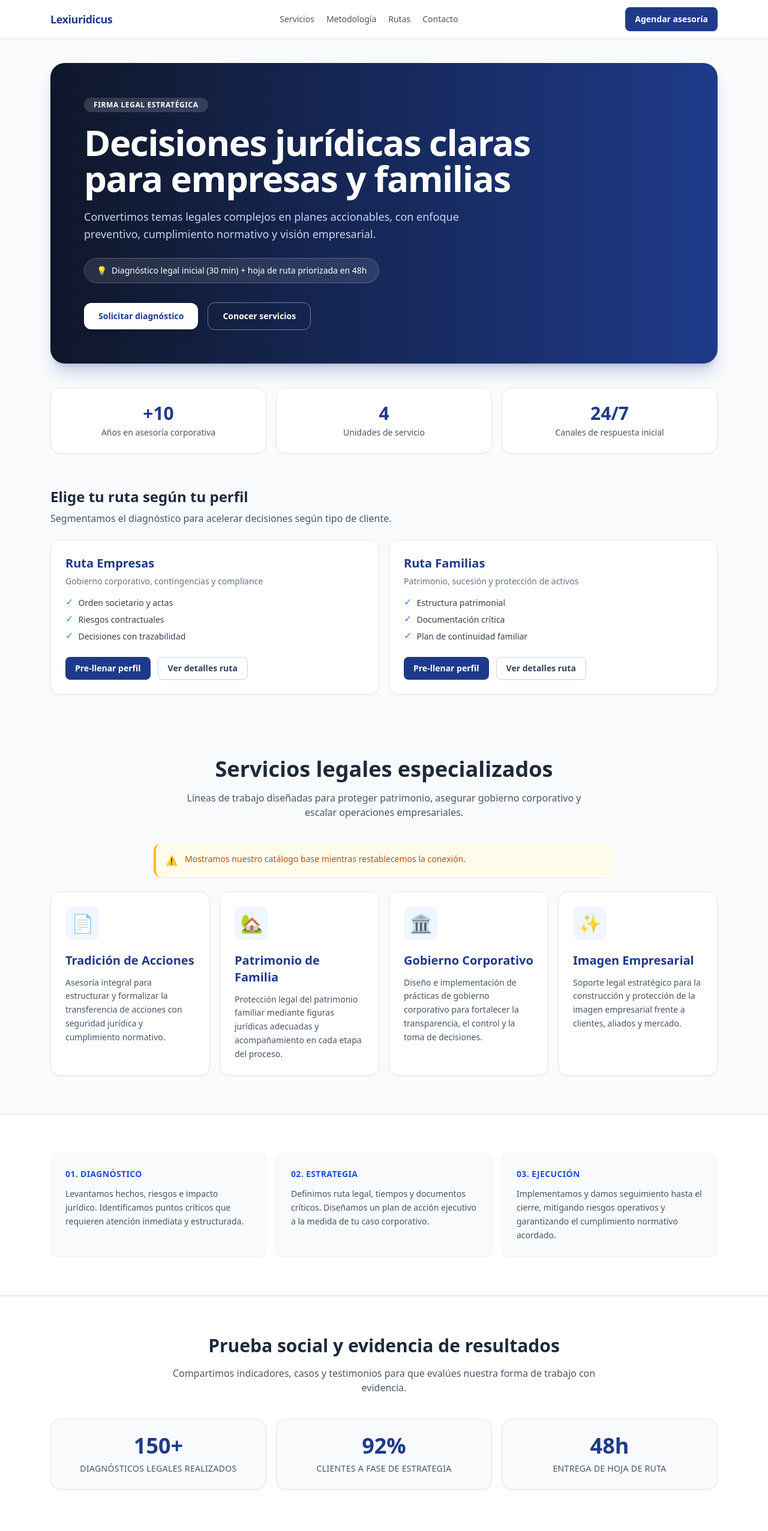
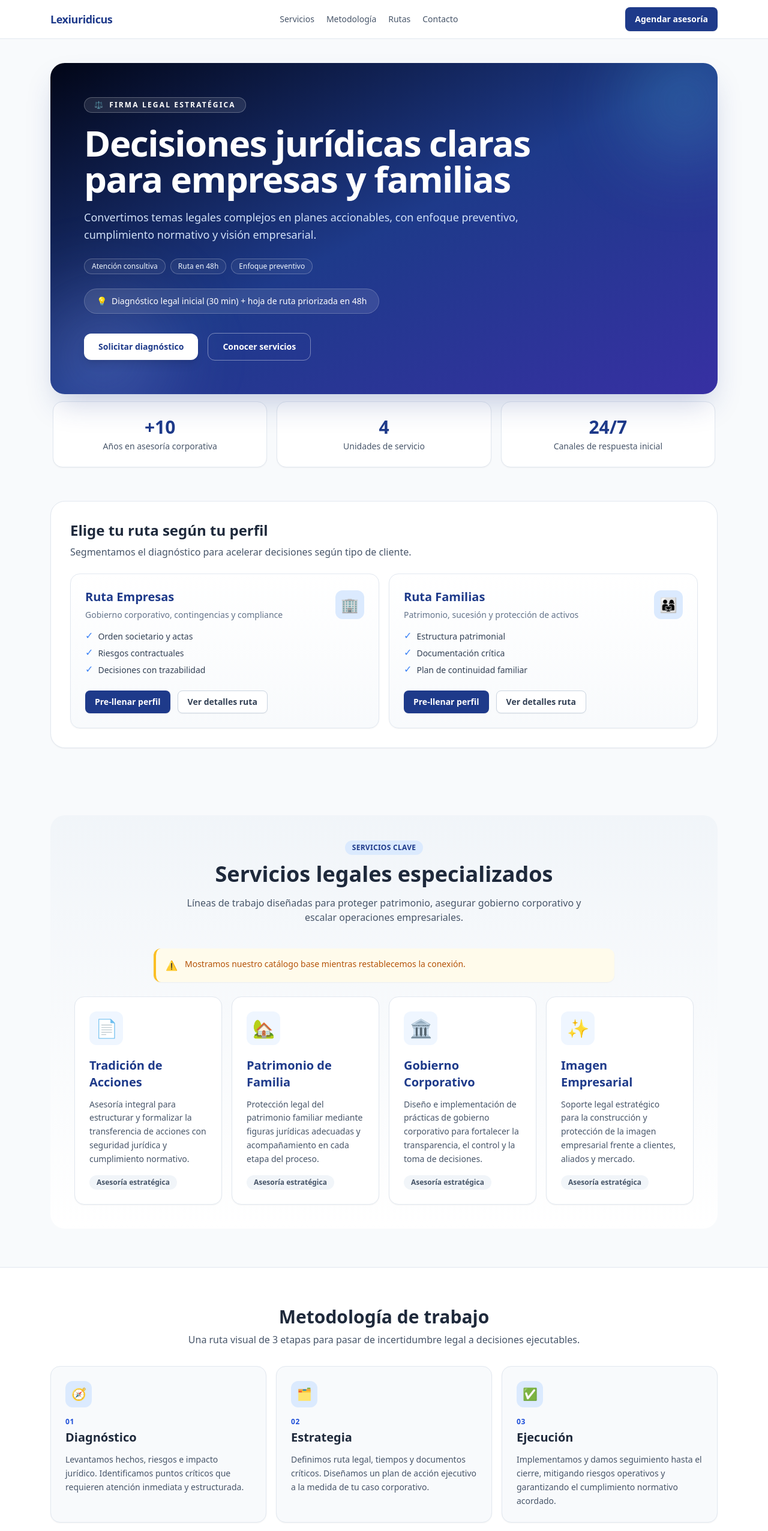
Before and after one commit to lider11/paginaabogados, a React (Vite) app in the folder frontend/: page / in a window 1280 px wide. Shown: the top 2552 px of the page at 60% size. Built offline with nearby package versions, Linux system fonts and the light colour scheme; no server answers.

Commit message:
Rediseña secciones para hacer la landing más visual y atractiva

```diff
--- a/frontend/index.html
+++ b/frontend/index.html
@@ -4,6 +4,22 @@
     <meta charset="UTF-8" />
     <meta name="viewport" content="width=device-width, initial-scale=1.0" />
     <title>Lexiuridicus | Servicios Jurídicos</title>
+    <meta name="description" content="Firma legal estratégica para empresas y familias. Diagnóstico legal inicial y hoja de ruta priorizada en 48h." />
+    <meta name="theme-color" content="#0f172a" />
+    <link rel="canonical" href="https://lexiuridicus.site/" />
+
+    <meta property="og:type" content="website" />
+    <meta property="og:site_name" content="Lexiuridicus" />
+    <meta property="og:title" content="Lexiuridicus | Servicios Jurídicos" />
+    <meta property="og:description" content="Decisiones jurídicas claras para empresas y familias con enfoque preventivo y estratégico." />
+    <meta property="og:url" content="https://lexiuridicus.site/" />
+    <meta property="og:image" content="https://lexiuridicus.site/og-cover.jpg" />
+
+    <meta name="twitter:card" content="summary_large_image" />
+    <meta name="twitter:title" content="Lexiuridicus | Servicios Jurídicos" />
+    <meta name="twitter:description" content="Diagnóstico legal inicial y planes accionables para empresas y familias." />
+    <meta name="twitter:image" content="https://lexiuridicus.site/og-cover.jpg" />
+
     <script src="https://cdn.tailwindcss.com"></script>
   </head>
   <body class="m-0 bg-slate-50 text-slate-900">
--- a/frontend/src/App.jsx
+++ b/frontend/src/App.jsx
@@ -1,5 +1,5 @@
 import { useEffect, useState } from 'react';
-import { Routes, Route, useNavigate } from 'react-router-dom';
+import { Routes, Route, useNavigate, useLocation } from 'react-router-dom';
 import Header from './components/Header';
 import ContactForm from './components/ContactForm';
 import Toast from './components/Toast';
@@ -40,6 +40,7 @@ function App() {
   const [error, setError] = useState('');
   const [toastMessage, setToastMessage] = useState(null);
   const navigate = useNavigate();
+  const location = useLocation();
 
   const [leadForm, setLeadForm] = useState({
     perfil: 'Empresa',
@@ -74,6 +75,19 @@ function App() {
       });
   }, []);
 
+  useEffect(() => {
+    if (!window.gtag) return;
+
+    if (location.pathname === '/') {
+      window.gtag('event', 'view_home');
+      return;
+    }
+
+    if (location.pathname.startsWith('/rutas/')) {
+      window.gtag('event', 'view_route', { route_slug: location.pathname.replace('/rutas/', '') });
+    }
+  }, [location.pathname]);
+
   const updateLeadForm = (newData) => {
     setLeadForm((prev) => {
       const updated = { ...prev, ...newData };
@@ -98,7 +112,6 @@ function App() {
       window.gtag('event', 'select_route', { route_name: route.title });
     }
 
-    // Go to home and scroll to contact
     navigate('/', { replace: true });
     setTimeout(() => {
       const contactSection = document.getElementById('contacto');
@@ -109,14 +122,15 @@ function App() {
   };
 
   return (
-    <div className="bg-slate-50 text-slate-900 min-h-screen flex flex-col font-sans">
+    <div className="min-h-screen flex flex-col bg-slate-50 font-sans text-slate-900">
+      <a href="#main-content" className="sr-only focus:not-sr-only focus:absolute focus:left-4 focus:top-3 focus:z-50 focus:rounded-md focus:bg-white focus:px-3 focus:py-2 focus:text-sm focus:font-semibold focus:text-blue-900">Saltar al contenido principal</a>
       <Header whatsappLink={whatsappLink} />
 
-      <div className="flex-grow">
+      <main id="main-content" className="flex-grow">
         <Routes>
           <Route
             path="/"
-            element={
+            element={(
               <HomePage
                 diagnosticOffer={diagnosticOffer}
                 onRouteSelect={handleRouteSelect}
@@ -124,14 +138,14 @@ function App() {
                 loading={loading}
                 error={error}
               />
-            }
+            )}
           />
           <Route
             path="/rutas/:slug"
             element={<RutaPage onRouteSelect={handleRouteSelect} />}
           />
         </Routes>
-      </div>
+      </main>
 
       <ContactForm
         leadForm={leadForm}
--- a/frontend/src/components/Header.jsx
+++ b/frontend/src/components/Header.jsx
@@ -1,20 +1,72 @@
+import { useEffect, useState } from 'react';
 import { Link } from 'react-router-dom';
 
 export default function Header({ whatsappLink }) {
+  const [isMobileMenuOpen, setIsMobileMenuOpen] = useState(false);
+
+  useEffect(() => {
+    const onKeyDown = (event) => {
+      if (event.key === 'Escape') {
+        setIsMobileMenuOpen(false);
+      }
+    };
+
+    window.addEventListener('keydown', onKeyDown);
+    return () => window.removeEventListener('keydown', onKeyDown);
+  }, []);
+
   return (
-    <header className="sticky top-0 z-10 border-b border-slate-200 bg-white/90 backdrop-blur">
+    <header className="sticky top-0 z-20 border-b border-slate-200 bg-white/90 backdrop-blur">
       <nav className="mx-auto flex max-w-6xl items-center justify-between px-5 py-3">
-        <Link to="/" className="font-bold text-blue-900 text-lg tracking-tight">Lexiuridicus</Link>
+        <Link
+          to="/"
+          className="text-lg font-bold tracking-tight text-blue-900 focus-visible:outline-none focus-visible:ring-2 focus-visible:ring-blue-700 focus-visible:ring-offset-2"
+        >
+          Lexiuridicus
+        </Link>
+
         <div className="hidden gap-5 text-sm font-medium text-slate-600 md:flex">
-          <a href="/#servicios" className="hover:text-blue-900 transition-colors">Servicios</a>
-          <a href="/#metodologia" className="hover:text-blue-900 transition-colors">Metodología</a>
-          <a href="/#rutas" className="hover:text-blue-900 transition-colors">Rutas</a>
-          <a href="/#contacto" className="hover:text-blue-900 transition-colors">Contacto</a>
+          <a href="/#servicios" className="transition-colors hover:text-blue-900 focus-visible:outline-none focus-visible:ring-2 focus-visible:ring-blue-700 focus-visible:ring-offset-2">Servicios</a>
+          <a href="/#metodologia" className="transition-colors hover:text-blue-900 focus-visible:outline-none focus-visible:ring-2 focus-visible:ring-blue-700 focus-visible:ring-offset-2">Metodología</a>
+          <a href="/#rutas" className="transition-colors hover:text-blue-900 focus-visible:outline-none focus-visible:ring-2 focus-visible:ring-blue-700 focus-visible:ring-offset-2">Rutas</a>
+          <a href="/#contacto" className="transition-colors hover:text-blue-900 focus-visible:outline-none focus-visible:ring-2 focus-visible:ring-blue-700 focus-visible:ring-offset-2">Contacto</a>
         </div>
-        <a href={whatsappLink} target="_blank" rel="noreferrer" className="rounded-lg bg-blue-900 px-4 py-2.5 text-xs font-semibold text-white sm:text-sm hover:bg-blue-800 transition shadow-sm hover:shadow">
-          Agendar asesoría
-        </a>
+
+        <div className="flex items-center gap-2">
+          <a
+            href={whatsappLink}
+            target="_blank"
+            rel="noreferrer"
+            className="rounded-lg bg-blue-900 px-4 py-2.5 text-xs font-semibold text-white shadow-sm transition hover:bg-blue-800 hover:shadow focus-visible:outline-none focus-visible:ring-2 focus-visible:ring-blue-700 focus-visible:ring-offset-2 sm:text-sm"
+          >
+            Agendar asesoría
+          </a>
+          <button
+            type="button"
+            aria-controls="mobile-nav"
+            aria-expanded={isMobileMenuOpen}
+            aria-label={isMobileMenuOpen ? 'Cerrar menú de navegación' : 'Abrir menú de navegación'}
+            onClick={() => setIsMobileMenuOpen((prev) => !prev)}
+            className="inline-flex rounded-lg border border-slate-300 px-3 py-2 text-xs font-semibold text-slate-700 transition hover:bg-slate-100 focus-visible:outline-none focus-visible:ring-2 focus-visible:ring-blue-700 focus-visible:ring-offset-2 md:hidden"
+          >
+            Menú
+          </button>
+        </div>
       </nav>
+
+      {isMobileMenuOpen && (
+        <div
+          id="mobile-nav"
+          className="border-t border-slate-200 bg-white px-5 py-4 md:hidden"
+        >
+          <div className="flex flex-col gap-3 text-sm font-medium text-slate-700">
+            <a href="/#servicios" onClick={() => setIsMobileMenuOpen(false)} className="rounded-md px-1 py-1.5 transition hover:bg-slate-100 focus-visible:outline-none focus-visible:ring-2 focus-visible:ring-blue-700 focus-visible:ring-offset-2">Servicios</a>
+            <a href="/#metodologia" onClick={() => setIsMobileMenuOpen(false)} className="rounded-md px-1 py-1.5 transition hover:bg-slate-100 focus-visible:outline-none focus-visible:ring-2 focus-visible:ring-blue-700 focus-visible:ring-offset-2">Metodología</a>
+            <a href="/#rutas" onClick={() => setIsMobileMenuOpen(false)} className="rounded-md px-1 py-1.5 transition hover:bg-slate-100 focus-visible:outline-none focus-visible:ring-2 focus-visible:ring-blue-700 focus-visible:ring-offset-2">Rutas</a>
+            <a href="/#contacto" onClick={() => setIsMobileMenuOpen(false)} className="rounded-md px-1 py-1.5 transition hover:bg-slate-100 focus-visible:outline-none focus-visible:ring-2 focus-visible:ring-blue-700 focus-visible:ring-offset-2">Contacto</a>
+          </div>
+        </div>
+      )}
     </header>
   );
 }
--- a/frontend/src/components/Hero.jsx
+++ b/frontend/src/components/Hero.jsx
@@ -1,23 +1,51 @@
+const trustPills = [
+  'Atención consultiva',
+  'Ruta en 48h',
+  'Enfoque preventivo'
+];
+
 export default function Hero({ diagnosticOffer }) {
   return (
     <section className="mx-auto max-w-6xl px-5 pb-10 pt-10">
-      <div className="rounded-3xl bg-gradient-to-r from-slate-900 to-blue-900 p-8 text-white shadow-xl shadow-blue-900/20 sm:p-14">
-        <span className="inline-block rounded-full bg-white/15 px-4 py-1 text-xs font-semibold uppercase tracking-wider">Firma legal estratégica</span>
-        <h1 className="mt-5 text-4xl font-extrabold tracking-tight sm:text-5xl lg:text-6xl text-white">Decisiones jurídicas claras<br className="hidden md:block"/> para empresas y familias</h1>
-        <p className="mt-5 max-w-2xl text-lg text-blue-100/90 leading-relaxed">
-          Convertimos temas legales complejos en planes accionables, con enfoque preventivo,
-          cumplimiento normativo y visión empresarial.
-        </p>
-        <p className="mt-6 inline-flex rounded-full border border-white/20 bg-white/10 px-5 py-2.5 text-sm font-medium text-white shadow-sm backdrop-blur-sm">
-          <span className="mr-2">💡</span> {diagnosticOffer}
-        </p>
-        <div className="mt-8 flex flex-wrap gap-4 items-center">
-          <a href="#contacto" className="rounded-xl bg-white px-6 py-3 text-sm font-bold text-blue-900 shadow-lg hover:bg-slate-50 hover:scale-105 transition-all focus:outline-none focus:ring-2 focus:ring-white/50">Solicitar diagnóstico</a>
-          <a href="#servicios" className="rounded-xl border border-white/40 px-6 py-3 text-sm font-semibold text-white hover:bg-white/10 hover:border-white/60 transition-all focus:outline-none focus:ring-2 focus:ring-white/50">Conocer servicios</a>
+      <div className="relative overflow-hidden rounded-3xl bg-gradient-to-br from-slate-950 via-blue-900 to-indigo-800 p-8 text-white shadow-2xl shadow-blue-900/25 sm:p-14">
+        <div className="absolute -right-10 -top-8 h-48 w-48 rounded-full bg-cyan-300/20 blur-3xl" aria-hidden="true"></div>
+        <div className="absolute -bottom-12 -left-6 h-56 w-56 rounded-full bg-indigo-300/20 blur-3xl" aria-hidden="true"></div>
+
+        <div className="relative z-10 max-w-3xl">
+          <span className="inline-flex items-center gap-2 rounded-full border border-white/25 bg-white/10 px-4 py-1 text-xs font-semibold uppercase tracking-[0.18em]">
+            <span aria-hidden="true">⚖️</span>
+            Firma legal estratégica
+          </span>
+
+          <h1 className="mt-5 text-4xl font-extrabold tracking-tight sm:text-5xl lg:text-6xl text-white">
+            Decisiones jurídicas claras<br className="hidden md:block" /> para empresas y familias
+          </h1>
+
+          <p className="mt-5 text-lg leading-relaxed text-blue-100/95">
+            Convertimos temas legales complejos en planes accionables, con enfoque preventivo,
+            cumplimiento normativo y visión empresarial.
+          </p>
+
+          <div className="mt-6 flex flex-wrap gap-2">
+            {trustPills.map((pill) => (
+              <span key={pill} className="rounded-full border border-white/25 bg-white/5 px-3 py-1 text-xs font-medium text-blue-50">
+                {pill}
+              </span>
+            ))}
+          </div>
+
+          <p className="mt-6 inline-flex rounded-full border border-white/20 bg-white/10 px-5 py-2.5 text-sm font-medium text-white shadow-sm backdrop-blur-sm">
+            <span className="mr-2" aria-hidden="true">💡</span> {diagnosticOffer}
+          </p>
+
+          <div className="mt-8 flex flex-wrap items-center gap-4">
+            <a href="#contacto" className="rounded-xl bg-white px-6 py-3 text-sm font-bold text-blue-900 shadow-lg transition-all hover:scale-105 hover:bg-slate-50 focus:outline-none focus:ring-2 focus:ring-white/50">Solicitar diagnóstico</a>
+            <a href="#servicios" className="rounded-xl border border-white/40 px-6 py-3 text-sm font-semibold text-white transition-all hover:border-white/60 hover:bg-white/10 focus:outline-none focus:ring-2 focus:ring-white/50">Conocer servicios</a>
+          </div>
         </div>
       </div>
 
-      <div className="mt-10 grid gap-4 grid-cols-1 sm:grid-cols-3">
+      <div className="-mt-5 grid gap-4 px-1 pt-8 grid-cols-1 sm:grid-cols-3">
         <div className="rounded-2xl border border-slate-200 bg-white p-6 text-center shadow-sm">
           <p className="text-3xl font-extrabold text-blue-900">+10</p>
           <p className="mt-1 text-sm font-medium text-slate-600">Años en asesoría corporativa</p>
--- a/frontend/src/components/Methodology.jsx
+++ b/frontend/src/components/Methodology.jsx
@@ -1,18 +1,42 @@
+const phases = [
+  {
+    id: '01',
+    title: 'Diagnóstico',
+    icon: '🧭',
+    description: 'Levantamos hechos, riesgos e impacto jurídico. Identificamos puntos críticos que requieren atención inmediata y estructurada.'
+  },
+  {
+    id: '02',
+    title: 'Estrategia',
+    icon: '🗂️',
+    description: 'Definimos ruta legal, tiempos y documentos críticos. Diseñamos un plan de acción ejecutivo a la medida de tu caso corporativo.'
+  },
+  {
+    id: '03',
+    title: 'Ejecución',
+    icon: '✅',
+    description: 'Implementamos y damos seguimiento hasta el cierre, mitigando riesgos operativos y garantizando el cumplimiento normativo acordado.'
+  }
+];
+
 export default function Methodology() {
   return (
     <section id="metodologia" className="border-y border-slate-200 bg-white">
-      <div className="mx-auto grid max-w-6xl gap-6 px-5 py-16 md:grid-cols-3">
-        <div className="rounded-xl bg-slate-50 p-6 border border-slate-100 shadow-sm transition hover:shadow-md hover:bg-white hover:-translate-y-1">
-          <p className="text-sm font-bold text-blue-700 tracking-wide uppercase">01. Diagnóstico</p>
-          <p className="mt-3 text-sm text-slate-600 leading-relaxed">Levantamos hechos, riesgos e impacto jurídico. Identificamos puntos críticos que requieren atención inmediata y estructurada.</p>
+      <div className="mx-auto max-w-6xl px-5 py-16">
+        <div className="mb-8 text-center">
+          <h2 className="text-3xl font-bold text-slate-800">Metodología de trabajo</h2>
+          <p className="mt-2 text-slate-600">Una ruta visual de 3 etapas para pasar de incertidumbre legal a decisiones ejecutables.</p>
         </div>
-        <div className="rounded-xl bg-slate-50 p-6 border border-slate-100 shadow-sm transition hover:shadow-md hover:bg-white hover:-translate-y-1">
-          <p className="text-sm font-bold text-blue-700 tracking-wide uppercase">02. Estrategia</p>
-          <p className="mt-3 text-sm text-slate-600 leading-relaxed">Definimos ruta legal, tiempos y documentos críticos. Diseñamos un plan de acción ejecutivo a la medida de tu caso corporativo.</p>
-        </div>
-        <div className="rounded-xl bg-slate-50 p-6 border border-slate-100 shadow-sm transition hover:shadow-md hover:bg-white hover:-translate-y-1">
-          <p className="text-sm font-bold text-blue-700 tracking-wide uppercase">03. Ejecución</p>
-          <p className="mt-3 text-sm text-slate-600 leading-relaxed">Implementamos y damos seguimiento hasta el cierre, mitigando riesgos operativos y garantizando el cumplimiento normativo acordado.</p>
+
+        <div className="grid gap-6 md:grid-cols-3">
+          {phases.map((phase) => (
+            <div key={phase.id} className="relative rounded-2xl border border-slate-200 bg-slate-50 p-6 shadow-sm transition hover:-translate-y-1 hover:bg-white hover:shadow-md">
+              <span className="inline-flex h-11 w-11 items-center justify-center rounded-xl bg-blue-100 text-xl" aria-hidden="true">{phase.icon}</span>
+              <p className="mt-4 text-xs font-bold uppercase tracking-wider text-blue-700">{phase.id}</p>
+              <h3 className="mt-1 text-xl font-bold text-slate-800">{phase.title}</h3>
+              <p className="mt-3 text-sm leading-relaxed text-slate-600">{phase.description}</p>
+            </div>
+          ))}
         </div>
       </div>
     </section>
--- a/frontend/src/components/RoutesSection.jsx
+++ b/frontend/src/components/RoutesSection.jsx
@@ -6,6 +6,7 @@ const icpRoutes = [
     title: 'Ruta Empresas',
     href: '/rutas/empresas',
     subtitle: 'Gobierno corporativo, contingencias y compliance',
+    icon: '🏢',
     highlights: ['Orden societario y actas', 'Riesgos contractuales', 'Decisiones con trazabilidad']
   },
   {
@@ -13,24 +14,27 @@ const icpRoutes = [
     title: 'Ruta Familias',
     href: '/rutas/familias',
     subtitle: 'Patrimonio, sucesión y protección de activos',
+    icon: '👨‍👩‍👧',
     highlights: ['Estructura patrimonial', 'Documentación crítica', 'Plan de continuidad familiar']
   }
 ];
 
 export default function RoutesSection({ onRouteSelect }) {
   return (
-    <section id="rutas" className="mx-auto max-w-6xl px-5 pb-10 pt-4">
+    <section id="rutas" className="mx-auto max-w-6xl px-5 pb-12 pt-4">
+      <div className="rounded-3xl border border-slate-200 bg-white p-6 shadow-sm sm:p-8">
         <h2 className="text-2xl font-bold text-slate-800">Elige tu ruta según tu perfil</h2>
-      <p className="mt-2 text-slate-600">Segmentamos el diagnóstico para acelerar decisiones según tipo de cliente.</p>
+        <p className="mt-2 max-w-2xl text-slate-600">Segmentamos el diagnóstico para acelerar decisiones según tipo de cliente.</p>
 
         <div className="mt-6 grid gap-6 md:grid-cols-2">
           {icpRoutes.map((route) => (
-          <article key={route.id} className="group rounded-2xl border border-slate-200 bg-white p-6 shadow-sm transition-all hover:border-blue-200 hover:shadow-md">
-            <div className="flex justify-between items-start">
+            <article key={route.id} className="group rounded-2xl border border-slate-200 bg-gradient-to-b from-white to-slate-50 p-6 shadow-sm transition-all hover:-translate-y-1 hover:border-blue-200 hover:shadow-md">
+              <div className="flex items-center justify-between">
                 <div>
-                <p className="text-xl font-bold text-blue-900 group-hover:text-blue-700 transition-colors">{route.title}</p>
+                  <p className="text-xl font-bold text-blue-900 transition-colors group-hover:text-blue-700">{route.title}</p>
                   <p className="mt-1.5 text-sm font-medium text-slate-500">{route.subtitle}</p>
                 </div>
+                <span className="inline-flex h-12 w-12 items-center justify-center rounded-xl bg-blue-100 text-2xl" aria-hidden="true">{route.icon}</span>
               </div>
 
               <ul className="mt-4 space-y-2">
@@ -59,6 +63,7 @@ export default function RoutesSection({ onRouteSelect }) {
             </article>
           ))}
         </div>
+      </div>
     </section>
   );
 }
--- a/frontend/src/components/ServicesSection.jsx
+++ b/frontend/src/components/ServicesSection.jsx
@@ -8,15 +8,17 @@ const serviceIcons = {
 export default function ServicesSection({ services, loading, error }) {
   return (
     <section id="servicios" className="mx-auto max-w-6xl px-5 py-16">
-      <div className="text-center max-w-2xl mx-auto mb-10">
-        <h2 className="text-3xl font-bold text-slate-800 sm:text-4xl">Servicios legales especializados</h2>
+      <div className="rounded-3xl bg-gradient-to-b from-slate-100 to-white p-6 sm:p-10">
+        <div className="mx-auto mb-10 max-w-2xl text-center">
+          <span className="inline-block rounded-full bg-blue-100 px-3 py-1 text-xs font-semibold uppercase tracking-wide text-blue-900">Servicios clave</span>
+          <h2 className="mt-3 text-3xl font-bold text-slate-800 sm:text-4xl">Servicios legales especializados</h2>
           <p className="mt-4 text-slate-600">Líneas de trabajo diseñadas para proteger patrimonio, asegurar gobierno corporativo y escalar operaciones empresariales.</p>
         </div>
 
-      {loading && <div className="flex justify-center py-10"><p className="text-slate-500 font-medium animate-pulse">Cargando catálogo de servicios...</p></div>}
+        {loading && <div className="flex justify-center py-10"><p className="font-medium text-slate-500 animate-pulse">Cargando catálogo de servicios...</p></div>}
 
         {error && (
-        <div className="mx-auto max-w-3xl rounded-xl border-l-4 border-amber-400 bg-amber-50 p-4 shadow-sm mb-6">
+          <div className="mx-auto mb-6 max-w-3xl rounded-xl border-l-4 border-amber-400 bg-amber-50 p-4 shadow-sm">
             <div className="flex">
               <div className="flex-shrink-0"><span className="text-amber-400">⚠️</span></div>
               <div className="ml-3"><p className="text-sm text-amber-700">{error}</p></div>
@@ -27,13 +29,15 @@ export default function ServicesSection({ services, loading, error }) {
         <div className="grid gap-6 md:grid-cols-2 xl:grid-cols-4">
           {services.map((service) => (
             <article key={service.id} className="group rounded-2xl border border-slate-200 bg-white p-6 shadow-sm transition-all hover:-translate-y-1 hover:border-blue-200 hover:shadow-lg">
-            <div className="flex items-center justify-center w-14 h-14 rounded-xl bg-blue-50 text-3xl group-hover:bg-blue-100 transition-colors mb-5" aria-hidden="true">
+              <div className="mb-5 flex h-14 w-14 items-center justify-center rounded-xl bg-blue-50 text-3xl transition-colors group-hover:bg-blue-100" aria-hidden="true">
                 {serviceIcons[service.title] || '⚖️'}
               </div>
-            <h3 className="text-xl font-bold text-blue-900 group-hover:text-blue-700 transition-colors">{service.title}</h3>
+              <h3 className="text-xl font-bold text-blue-900 transition-colors group-hover:text-blue-700">{service.title}</h3>
               <p className="mt-3 text-sm leading-relaxed text-slate-600">{service.description}</p>
+              <span className="mt-4 inline-block rounded-full bg-slate-100 px-3 py-1 text-xs font-semibold text-slate-600">Asesoría estratégica</span>
             </article>
           ))}
+        </div>
       </div>
     </section>
   );
--- a/frontend/src/pages/HomePage.jsx
+++ b/frontend/src/pages/HomePage.jsx
@@ -11,6 +11,10 @@ export default function HomePage({ diagnosticOffer, onRouteSelect, services, loa
       <Helmet>
         <title>Lexiuridicus - Firma Legal Estratégica</title>
         <meta name="description" content="Decisiones jurídicas claras para empresas y familias. Diagnóstico legal inicial y planes accionables con enfoque preventivo." />
+        <link rel="canonical" href="https://lexiuridicus.site/" />
+        <meta property="og:title" content="Lexiuridicus - Firma Legal Estratégica" />
+        <meta property="og:description" content="Diagnóstico legal inicial y hoja de ruta priorizada para empresas y familias." />
+        <meta property="og:url" content="https://lexiuridicus.site/" />
       </Helmet>
 
       <Hero diagnosticOffer={diagnosticOffer} />
--- a/frontend/src/pages/RutaPage.jsx
+++ b/frontend/src/pages/RutaPage.jsx
@@ -10,6 +10,7 @@ export default function RutaPage({ onRouteSelect }) {
   }, [slug]);
 
   const isEmpresa = slug === 'empresas';
+  const canonicalRoute = `https://lexiuridicus.site/rutas/${slug || 'empresas'}`;
 
   const content = isEmpresa
     ? {
@@ -40,6 +41,10 @@ export default function RutaPage({ onRouteSelect }) {
       <Helmet>
         <title>{isEmpresa ? 'Ruta Empresas' : 'Ruta Familias'} | Lexiuridicus</title>
         <meta name="description" content={content.desc} />
+        <link rel="canonical" href={canonicalRoute} />
+        <meta property="og:title" content={`${isEmpresa ? 'Ruta Empresas' : 'Ruta Familias'} | Lexiuridicus`} />
+        <meta property="og:description" content={content.desc} />
+        <meta property="og:url" content={canonicalRoute} />
       </Helmet>
 
       <main className="mx-auto max-w-5xl px-5 py-16">
```
Also changed, not shown: frontend/src/components/ContactForm.jsx (+65 -35 lines), frontend/src/components/SocialProof.jsx (+20 -12 lines). Lines whose indentation alone changed are shown as unchanged.
